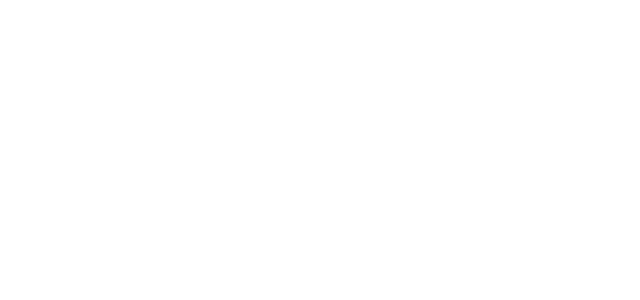
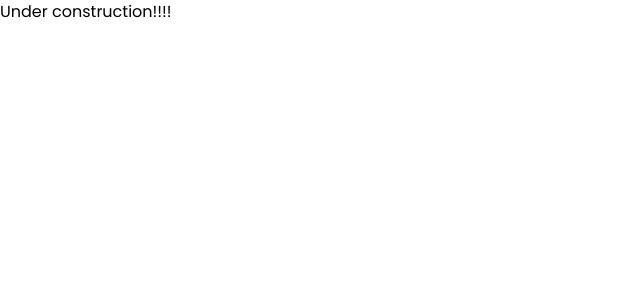
Before and after one commit to import-srfi-175/ResearchX, a React (Vite) app in the folder app/frontend/: page /browse in a window 1280 px wide. Before the commit this address had no page. Shown: the top 300 px of the page, without its empty margins (0-640 px from the left). Built offline with nearby package versions, Linux system fonts and the light colour scheme.

Commit message:
Link Browse and Recent webpages for building them later

```diff
--- a/app/frontend/src/App.jsx
+++ b/app/frontend/src/App.jsx
@@ -2,6 +2,8 @@
 import Navbar from './components/Navbar';
 import SignUp from './components/SignUp';
 import SignIn from './components/SignIn';
+import Browse from './components/Browse';
+import Recent from './components/Recent';
 import Submit from './components/Submit';
 import AboutUs from './components/AboutUs';
 import Footer from './components/Footer';
@@ -26,6 +28,8 @@
       <Router>
         <Routes>
           <Route path="/" element={<Home />} />
+          <Route path="/browse" element={<Browse />} />
+          <Route path="/recent" element={<Recent />} />
           <Route path="/submit" element={<Submit />} />
           <Route path="/aboutus" element={<AboutUs />} />
           <Route path="/signup" element={<SignUp />} />
--- /dev/null
+++ b/app/frontend/src/components/Browse.jsx
@@ -0,0 +1,7 @@
+import React from 'react'
+
+export default function Browse() {
+  return (
+    <div>Under construction!!!!</div>
+  )
+}
--- /dev/null
+++ b/app/frontend/src/components/Recent.jsx
@@ -0,0 +1,7 @@
+import React from 'react'
+
+export default function Recent() {
+  return (
+    <div>Also under constructioN!!!!</div>
+  )
+}
```
Also changed, not shown: app/frontend/src/styles/Browse.css (added), app/frontend/src/styles/Recent.css (added).
